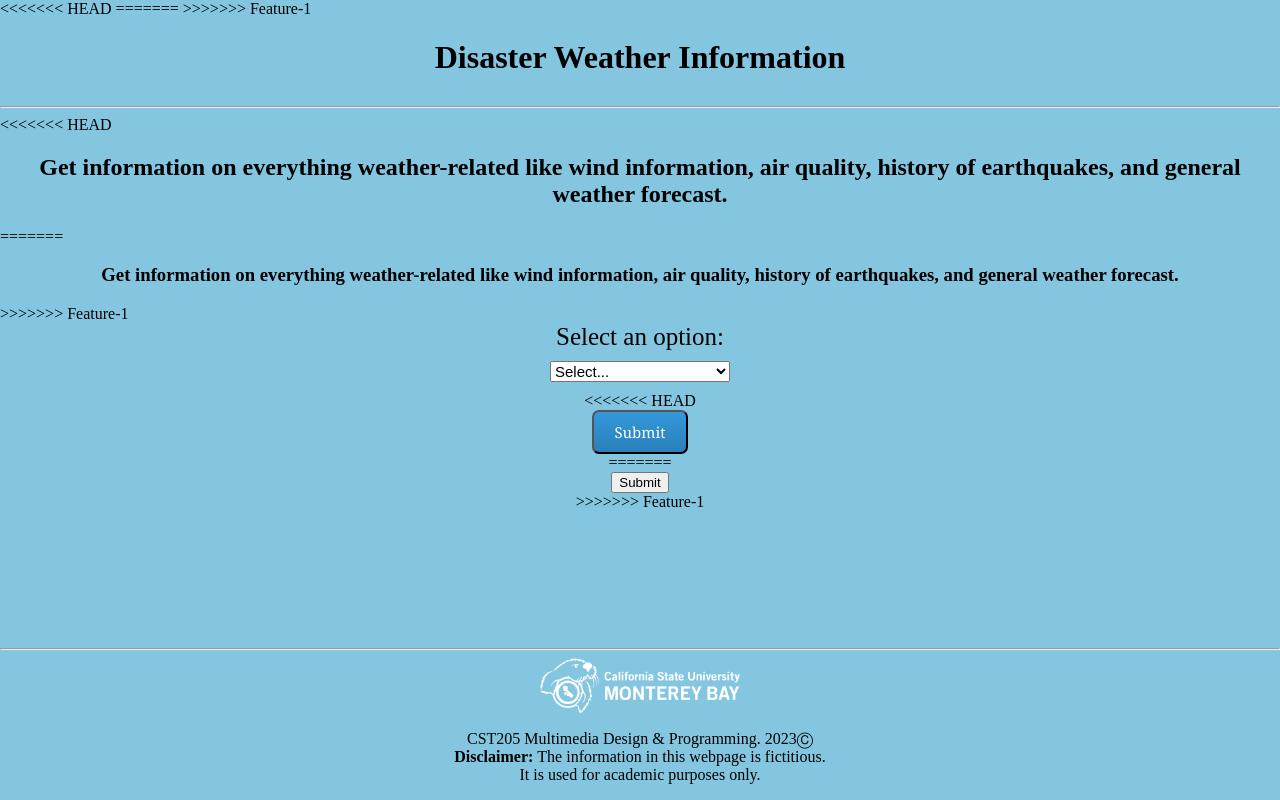
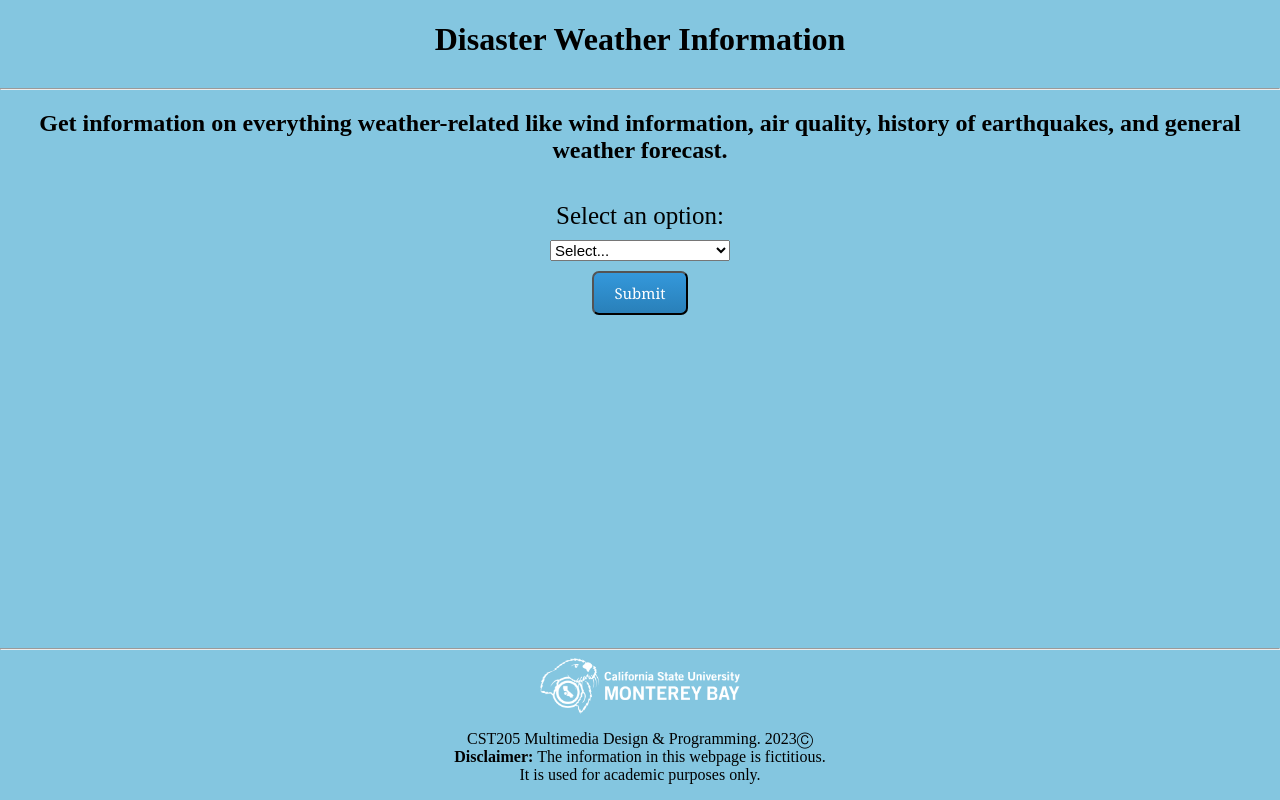
Before and after one commit to DawnSovereign/Weather-disaster-Info, a Flask app: page / in a window 1280 px wide. Run offline with Flask 3, Linux system fonts and the light colour scheme; some libraries are stand-ins or nearby versions.

Commit message:
commended earthquake merge conflict

```diff
--- a/templates/home.html
+++ b/templates/home.html
@@ -5,13 +5,11 @@
     <meta http-equiv="X-UA-Compatible" content="IE=edge">
     <meta name="viewport" content="width=device-width, initial-scale=1.0">
     <title>Document</title>
-<<<<<<< HEAD
     <link rel="stylesheet" href="{{ url_for('static', filename='styles.css') }}">
     <link rel="stylesheet" href="{{ url_for('static', filename='wind_styles.css') }}">
-=======
-    <link href="../static/css/style.css" rel="stylesheet" type="text/css" />
-    <!-- <link rel="stylesheet" href="{{ url_for('static', filename='style.css') }}"> -->
->>>>>>> Feature-1
+
+    <!-- <link href="../static/css/style.css" rel="stylesheet" type="text/css" />
+    <link rel="stylesheet" href="{{ url_for('static', filename='style.css') }}"> -->
 </head>
 <body>
 <header>
@@ -19,11 +17,7 @@
 </header>
 <main>
 <hr>
-<<<<<<< HEAD
 <h2>Get information on everything weather-related like wind information, air quality, history of earthquakes, and general weather forecast.</h2>
-=======
-<h3>Get information on everything weather-related like wind information, air quality, history of earthquakes, and general weather forecast.</h3>
->>>>>>> Feature-1
 <br>
 <div class="centered">
     <form action="{{ url_for('handle_selection') }}" method="POST">
@@ -35,11 +29,7 @@
             <option value="earthquakes">Earthquakes</option>
             <option value="weather_forecast">General Weather Forecast</option>
         </select>
-<<<<<<< HEAD
         <button id="restartBtn" value="submit" type="submit" class="btn">Submit</button>
-=======
-        <button type="submit" value="Submit" class ="button1">Submit</button>
->>>>>>> Feature-1
     </form>
 </div>
 </main>
```
